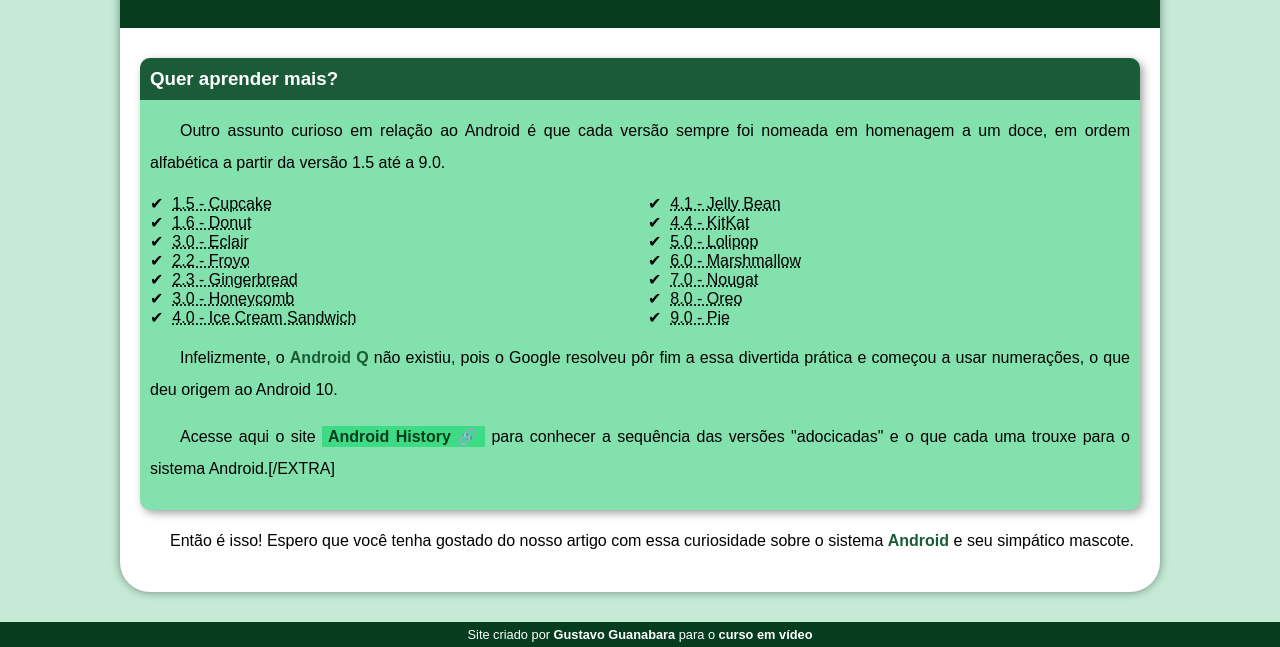
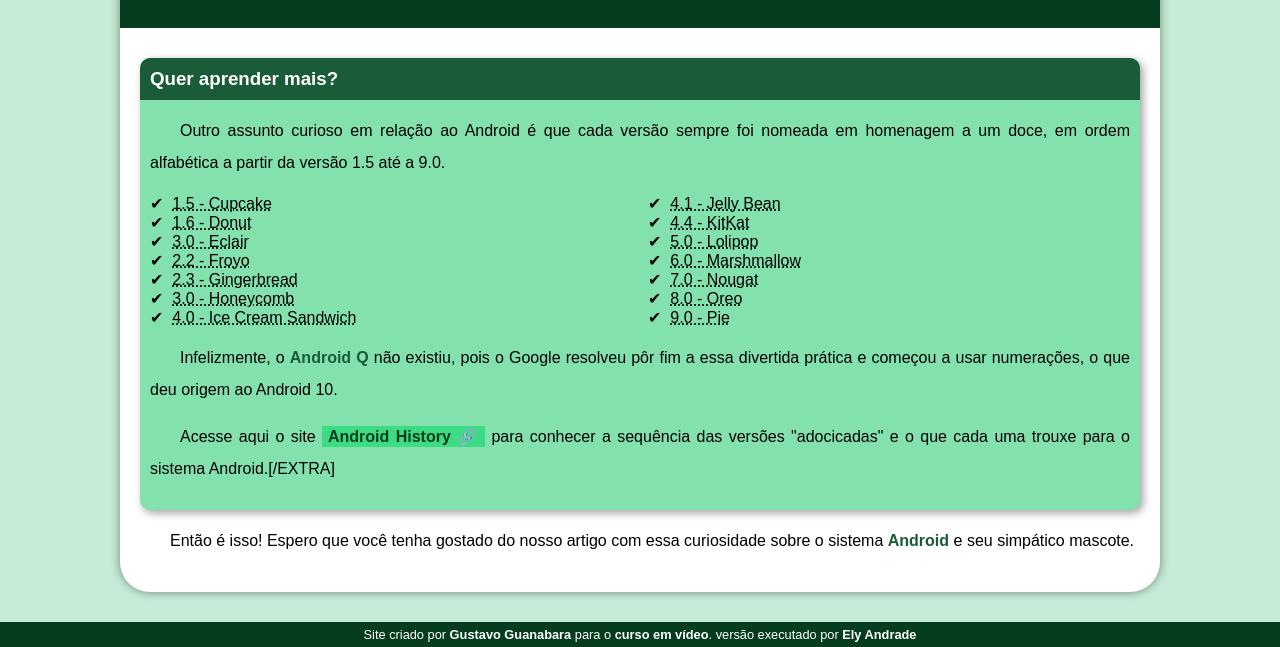
Before and after one commit to ElyjAndrade/projeto.android, a plain HTML site: page index.html in a window 1280 px wide. Shown: the part 2403-3050 px from the top of the page. Drawn offline with Linux system fonts and the light colour scheme; a web font is replaced by a local one.

Commit message:
Update index.html

```diff
--- a/index.html
+++ b/index.html
@@ -109,7 +109,7 @@
 
     </main>
     <footer>
-        <p>Site criado por <a href="https://github.com/gustavoguanabara?tab=repositories" target="_blank">Gustavo Guanabara</a> para o <a href="https://www.youtube.com/@CursoemVideo" target="_blank">curso em vídeo</a></p>
+        <p>Site criado por <a href="https://github.com/gustavoguanabara?tab=repositories" target="_blank">Gustavo Guanabara</a> para o <a href="https://www.youtube.com/@CursoemVideo" target="_blank">curso em vídeo</a>. versão executado por <a href="https://www.linkedin.com/in/ely-andrade-410922241/" target="_blank">Ely Andrade</a></p>
     </footer>
 </body>
 </html>
```
